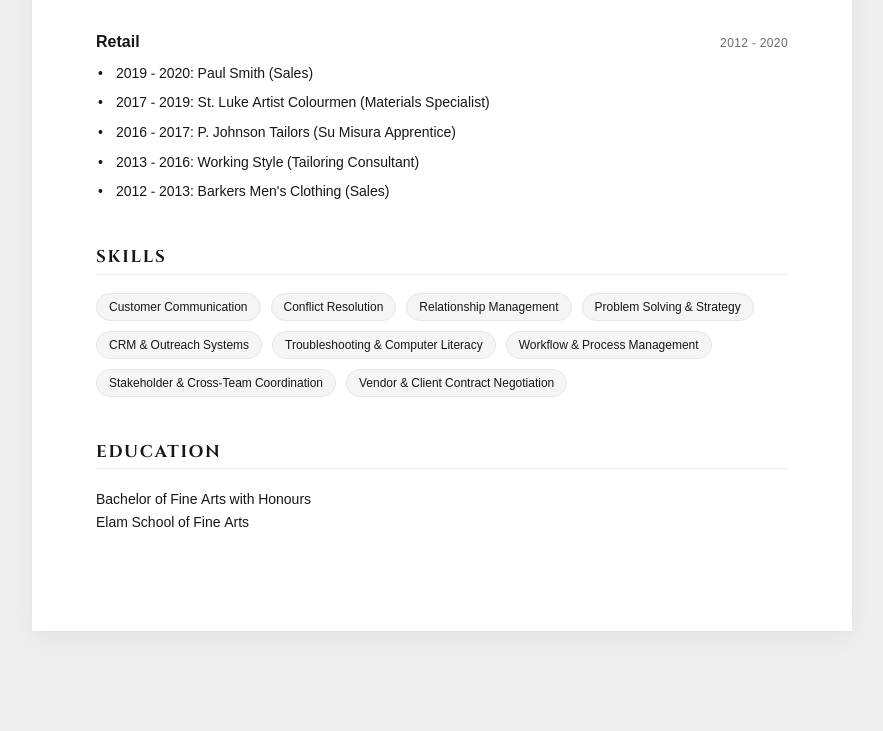
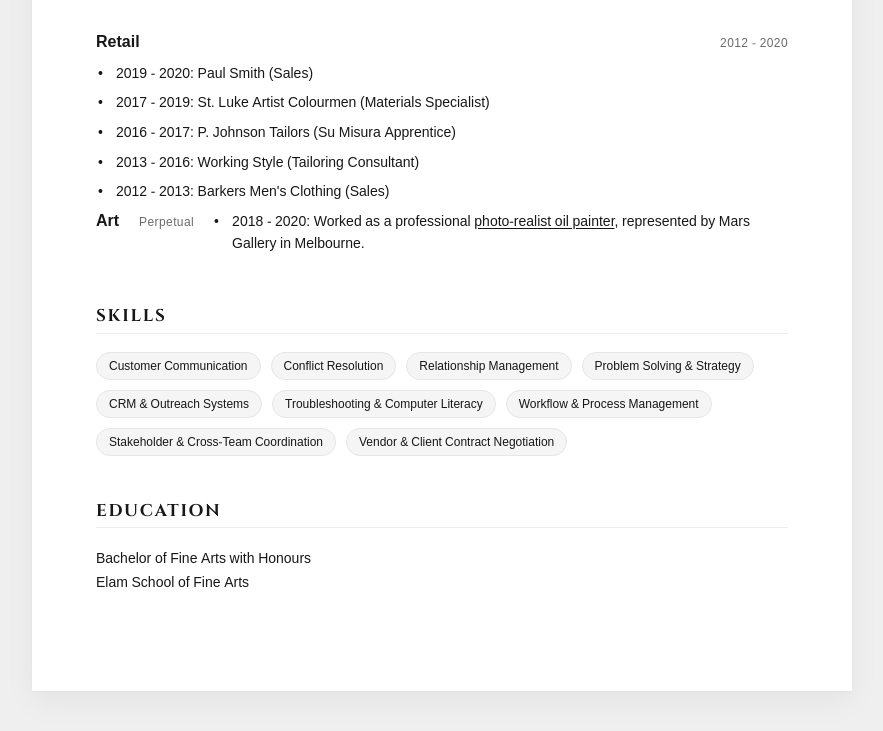
Before and after one commit to SI-GUI/Josh-Burrowes-CV, a plain HTML site: page index.html in a window 1280 px wide. Shown: the part 1197-1928 px from the top of the page, without its empty margins (198-1081 px from the left). Before the commit the page ends 1868 px from the top, so only its background shows below. Drawn offline with Linux system fonts and the light colour scheme.

Commit message:
Update index.html

```diff
--- a/index.html
+++ b/index.html
@@ -481,7 +481,21 @@
                 <div class="bullet-point">2012 - 2013: Barkers Men's Clothing (Sales)</div>
 
             </div>
+ <!-- Retail -->
 
+        <div class="experience-item">
+
+            <div class="experience-header">
+
+                <div class="experience-title">
+                    Art
+                </div>
+
+                <div class="experience-dates">
+                    Perpetual
+                </div>
+
+                <div class="bullet-point">2018 - 2020: Worked as a professional <a href="https://drive.google.com/file/d/1jiGrBNJrmSip52g8V5XXIY7ZXooRYrJE/view" target="_blank">photo-realist oil painter</a>, represented by Mars Gallery in Melbourne.</div>
         </div>
 
     </section>
```
